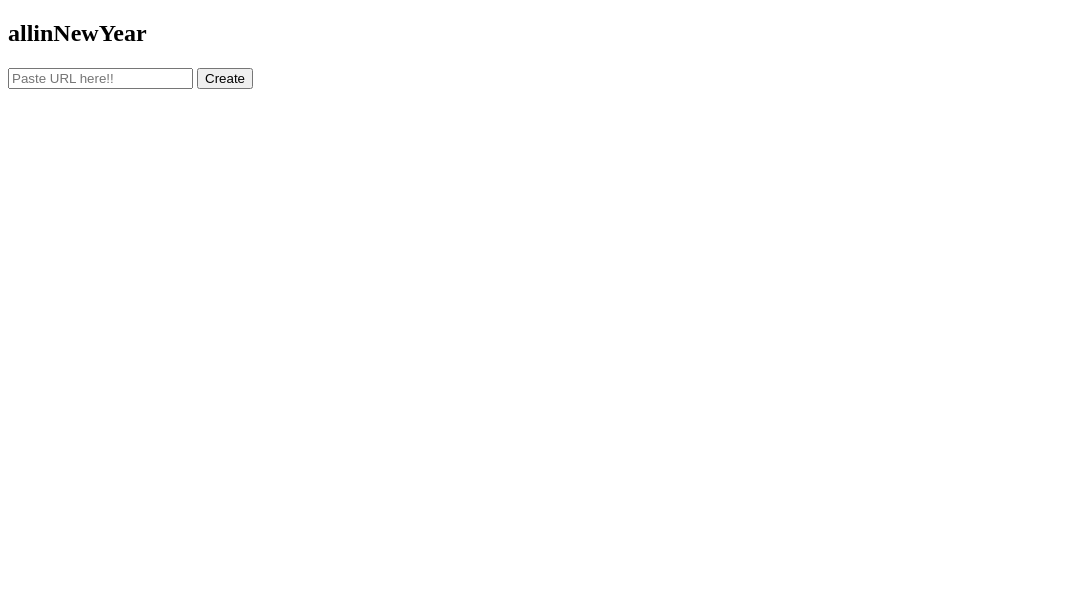
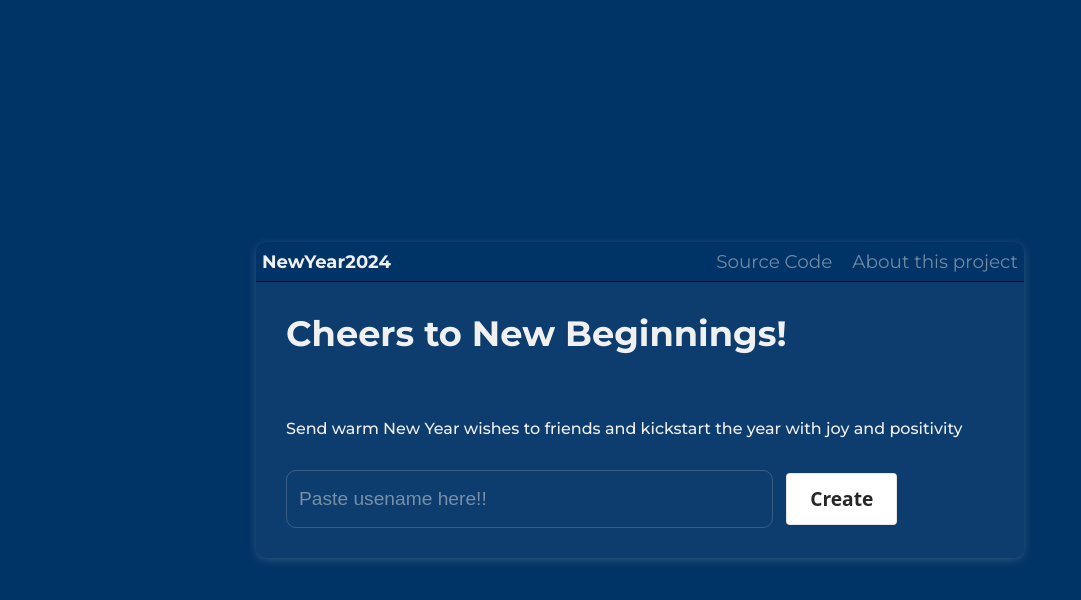
Before and after one commit to Sharjeel-Afridi/HappyNewYear, a plain HTML site: page index.html in a window 1280 px wide. Shown: the whole page, without its empty margins (0-1081 px from the left). Drawn offline with Linux system fonts and the light colour scheme; no server answers.

Commit message:
initial commit

```diff
--- a/index.html
+++ b/index.html
@@ -8,25 +8,34 @@
     <script defer src="./script.js"></script>
 </head>
 <body>
+    <div class="container">
+
         <div class="main">
             <div class="nav">
                 <div class="nav-left">
-                <h2 class="">allinNewYear</h2>
+                    <h2>NewYear2024</h2>
                 </div>
                 <div class="nav-right">
-
+                    <a href="#">Source Code</a>
+                    <a href="#">About this project</a>
                 </div>
             </div>
             <div class="second">
-            <h1></h1>
-            <h3></h3>
-            <form>
-                <input type="text" placeholder="Paste URL here!!">
-                <button type="submit">Create</button>
-            </form>
+                <div class="content">
+                    <h1>Cheers to New Beginnings!</h1>
+                    <p>Send warm New Year wishes to friends and kickstart the year with joy and positivity</p>
+                </div>
+                <div class="input-div">
+                    <input type="text" id="input" placeholder="Paste usename here!!">
+                    <button class= "button-6" id="submit">Create</button>
+
                 </div>
 
             </div>
 
+        </div>
+    </div>
+    <div id="wishContainer" class="wishContainer"></div>
+
 </body>
 </html>
--- a/script.js
+++ b/script.js
@@ -1,15 +1,26 @@
-function generateWish() {
-    const socialLink = document.getElementById('socialLink').value;
-    // Extract username or ID from the social media link (you need to implement this logic)
+const input = document.getElementById('input');
+const submitbtn = document.getElementById('submit');
+const imagediv = document.getElementById('image');
+const wishContainer = document.getElementById('wishContainer');
 
-    // Create a new wish page dynamically
-    const wishPage = document.createElement('a');
-    wishPage.href = `wish.html?user=${username}`;
-    wishPage.innerText = `Wish for ${username}`;
 
-    // Append the wish link to the container
-    document.getElementById('wishContainer').appendChild(wishPage);
+
+submitbtn.addEventListener('click', async () => {
+  const username = input.value;
+  wishContainer.classList.add('show');
+  if( username != ""){
+    wishContainer.innerHTML = '';
+    const userData = await getPublicUserData(username);
+    const image = userData.avatar_url;
+
+    localStorage.setItem('image', image);
+    const wishApiResponce = await fetch("https://api.quotable.io/random?tags=Love").then((resp)=>{return resp.json()}).then(data => {return data});
+    const wishText = wishApiResponce.content;
+
+    generateWish(image, wishText);
   }
+});
+
 
 
 async function getPublicUserData(username) {
@@ -19,13 +30,22 @@ async function getPublicUserData(username) {
     const response = await fetch(apiUrl);
     const userData = await response.json();
 
-      // Extract and use the data as needed
-      console.log(userData);
+    return userData;
   } catch (error) {
     console.error('Error fetching public user data:', error);
   }
 }
 
-  // Example usage
-  const username = 'exampleUser';
-  getPublicUserData(username);
+function generateWish(image, wishText) {
+  const wishPage = document.createElement('div');
+  wishPage.setAttribute('id', 'wish-div');
+
+  wishPage.innerHTML = `<h1>HAPPY NEW YEAR 2024</h1> <img src='${image}'>`;
+
+
+  const wishParagraph = document.createElement('p');
+  wishParagraph.textContent = wishText;
+  wishPage.appendChild(wishParagraph);
+
+  wishContainer.appendChild(wishPage);
+}
--- a/styles.css
+++ b/styles.css
@@ -0,0 +1,178 @@
+@import url('https://fonts.googleapis.com/css2?family=Montserrat:wght@300;400;500;600;700&family=Playfair+Display&display=swap');
+
+body{
+    box-sizing: border-box;
+    font-family: 'Montserrat';
+    background: #003366;
+    color: #F0F0F1;
+    margin: 0;
+    padding: 0;
+}
+.container{
+    height: 100vh;
+    width: calc(100vw-8px);
+    display: flex;
+    justify-content: center;
+    align-items: center;
+}
+.main{
+    display: flex;
+    justify-content: center;
+    flex-direction: column;
+    height: fit-content;
+    width: 60vw;
+    background-color:rgba(255,255,255,0.05) ;
+    border-radius: 10px;
+    box-shadow: rgba(225, 225, 225, 0.2) 0px 2px 8px 0px;
+}
+.nav{
+    padding: 8px 6px;
+    align-items: center;
+    display: flex;
+    justify-content: space-between;
+    border-bottom: 1px solid black;
+    background: #003366;
+    border-radius: 10px 10px 0 0 ;
+}
+.nav h2{
+    font-size: 18px;
+    margin: 0;
+}
+.nav-right{
+    display: flex;
+    gap: 20px;
+}
+.nav a{
+    font-size:1.15rem;
+    text-decoration: none;
+    color: rgba(225, 225, 225,0.5);
+    font-weight: 400;
+    transition: all 0.3s;
+}
+.nav a:hover{
+    color: rgba(225, 225, 225);
+}
+.second{
+    padding: 30px;
+}
+.second h1{
+    margin: 0 0 4rem 0;
+    font-size: 2.2rem;
+}
+
+.second p{
+    font-weight: 500;
+    margin: 0 0 2rem 0;
+}
+
+.input-div{
+    display: flex;
+    align-items: center;
+    gap: 1vw;
+}
+.second input{
+    background: transparent;
+    border:solid 1px rgba(225, 225, 225, 0.2);
+    height: 54px;
+    width: 68%;
+    border-radius: 10px;
+    color: #F0F0F1;
+    font-size: 1.2rem;
+}
+.second input::placeholder{
+    padding-left: 10px;
+    color:  rgba(225, 225, 225, 0.5);
+
+}
+.second input:focus-visible{
+    outline-offset: 0;
+    outline-width: 0px;
+    border:solid 1px rgba(225, 225, 225, 0.8);
+}
+
+.button-6 {
+  align-items: center;
+  background-color: #FFFFFF;
+  border: 1px solid rgba(0, 0, 0, 0.1);
+  border-radius: .25rem;
+  box-shadow: rgba(0, 0, 0, 0.02) 0 1px 3px 0;
+  box-sizing: border-box;
+  color: rgba(0, 0, 0, 0.85);
+  cursor: pointer;
+  display: inline-flex;
+  font-family: system-ui,-apple-system,system-ui,"Helvetica Neue",Helvetica,Arial,sans-serif;
+  font-size: 1.2rem;
+  font-weight: 600;
+  justify-content: center;
+  line-height: 1.25;
+  margin: 0;
+  min-height: 3rem;
+  padding: calc(.875rem - 1px) calc(1.5rem - 1px);
+  position: relative;
+  text-decoration: none;
+  transition: all 250ms;
+  user-select: none;
+  -webkit-user-select: none;
+  touch-action: manipulation;
+  vertical-align: baseline;
+  width: auto;
+}
+
+.button-6:hover,
+.button-6:focus {
+  border-color: rgba(0, 0, 0, 0.15);
+  box-shadow: rgba(0, 0, 0, 0.1) 0 4px 12px;
+  color: rgba(0, 0, 0, 0.65);
+}
+
+.button-6:hover {
+  transform: translateY(-1px);
+}
+
+.button-6:active {
+  background-color: #F0F0F1;
+  border-color: rgba(0, 0, 0, 0.15);
+  box-shadow: rgba(0, 0, 0, 0.06) 0 2px 4px;
+  color: rgba(0, 0, 0, 0.65);
+  transform: translateY(0);
+}
+.wishContainer{
+    display:none;
+    height: 100vh;
+    width: calc(100vw-8px);
+    overflow-y: hidden;
+}
+.show{
+    display: block;
+}
+#wish-div{
+    display: flex;
+    height: 80vh;
+    width: 80vw;
+    flex-direction: column;
+    justify-content: center;
+    align-items: center;
+    margin: 0 auto;
+}
+#wish-div h1{
+    font-size: 3rem;
+
+}
+#wish-div img{
+    height: 200px;
+    border-radius: 50%;
+}
+
+#wish-div p{
+    font-size: 2rem;
+    font-weight: 400;
+}
+
+::-webkit-scrollbar {
+    width: 8px;
+  }
+
+  /* Track */
+  ::-webkit-scrollbar-track {
+    background: #3d3b3b;
+  }
```
Lines whose indentation alone changed are shown as unchanged.
